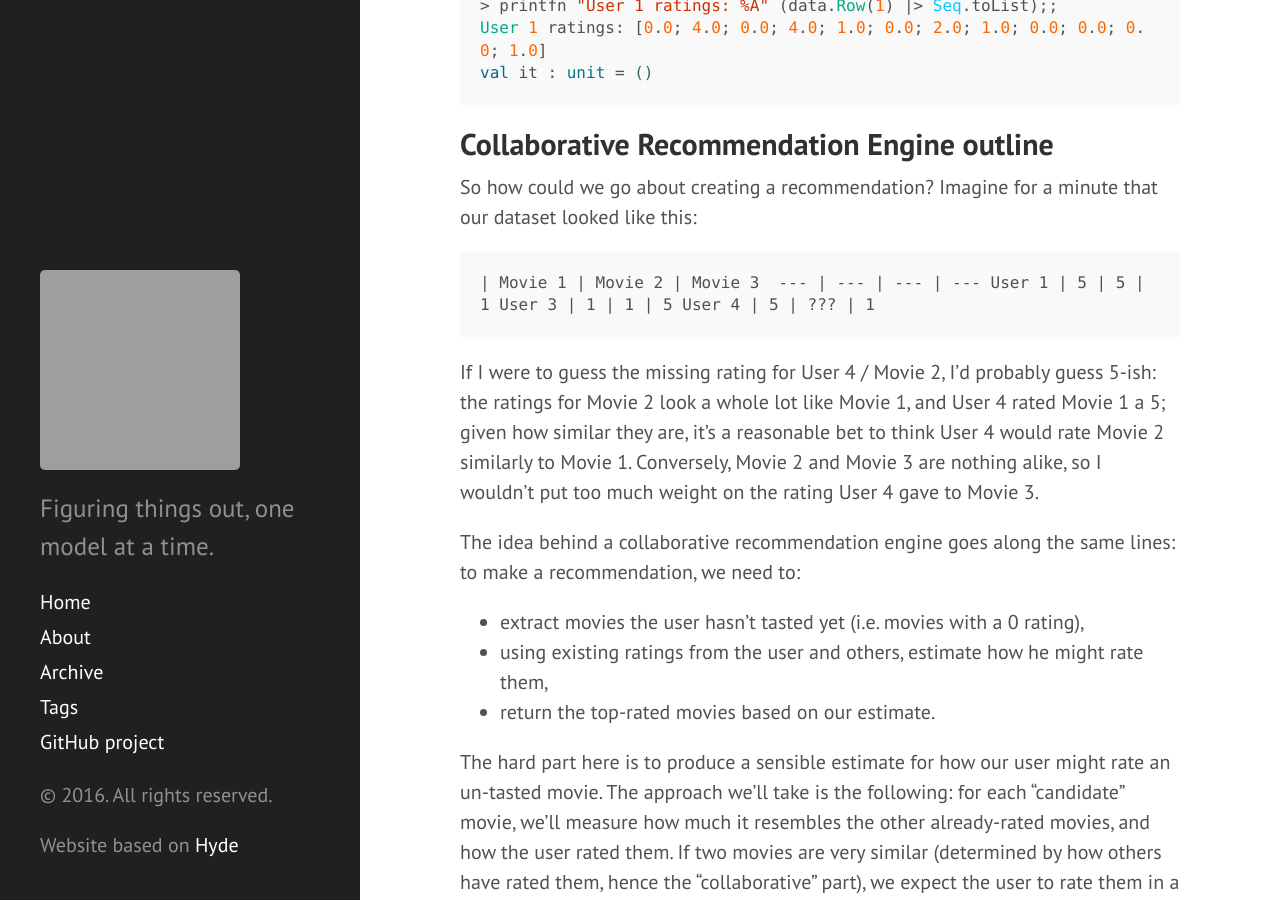
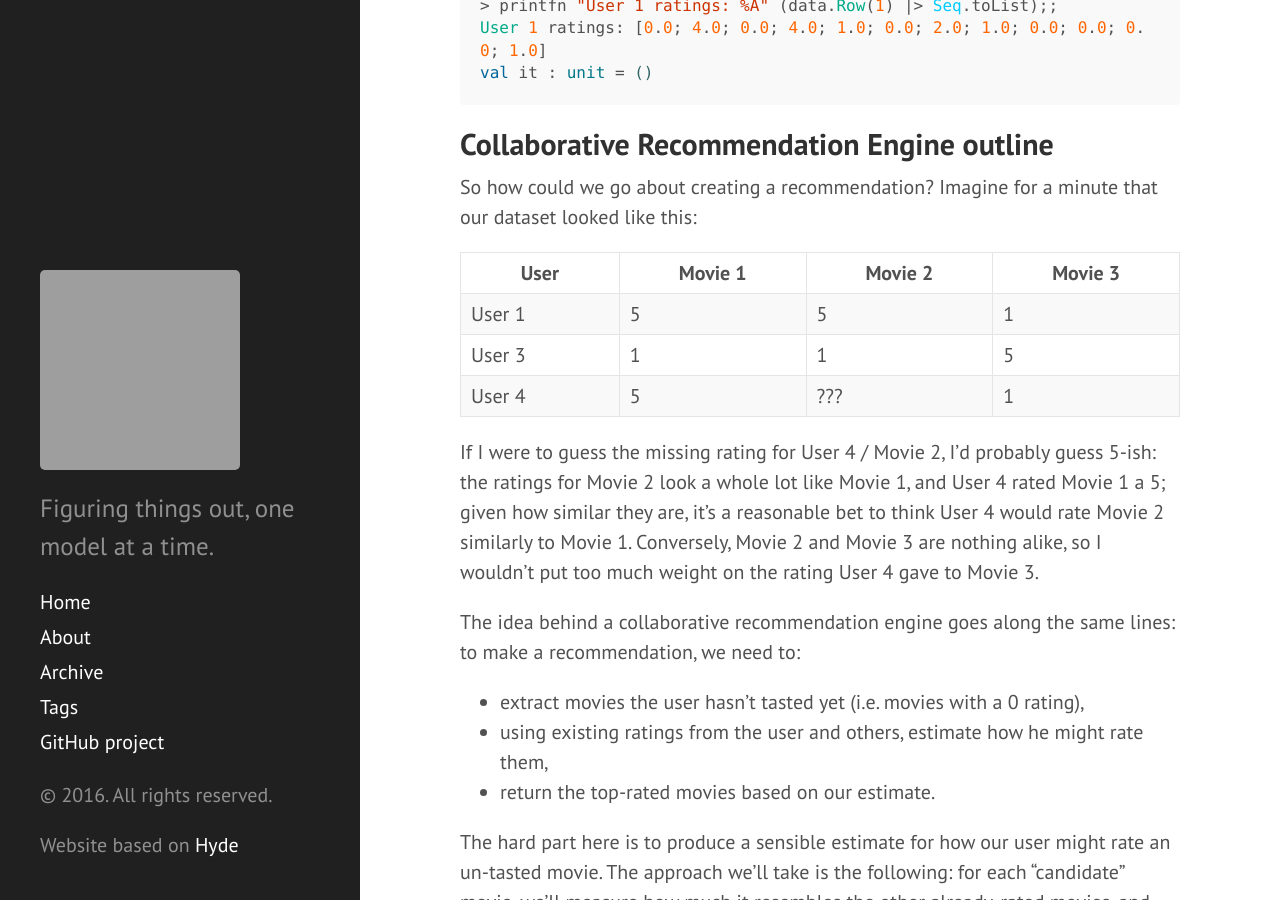
Before and after one commit to mathias-brandewinder/mathias-brandewinder.github.io, a Jekyll site: the page built from _posts/2013-04-28-Recommendation-Engine-with-SVD-and-MathNET-in-FSharp.md, in a window 1280 px wide and 900 px high, scrolled down 4374 px. Built offline with Jekyll 4.4.1, drawn with Linux system fonts in a browser that asks for light colours; comment, search, counter and statistics services are not loaded; grey boxes are pictures that could not be loaded.

Commit message:
2013/04, again

```diff
--- a/_posts/2013-04-28-Recommendation-Engine-with-SVD-and-MathNET-in-FSharp.md
+++ b/_posts/2013-04-28-Recommendation-Engine-with-SVD-and-MathNET-in-FSharp.md
@@ -133,8 +133,7 @@
 
 So how could we go about creating a recommendation? Imagine for a minute that our dataset looked like this:
 
-
-    | Movie 1 | Movie 2 | Movie 3
+User | Movie 1 | Movie 2 | Movie 3
 --- | --- | --- | ---
 User 1 | 5 | 5 | 1
 User 3 | 1 | 1 | 5
```
